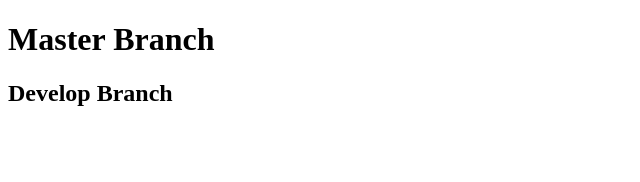
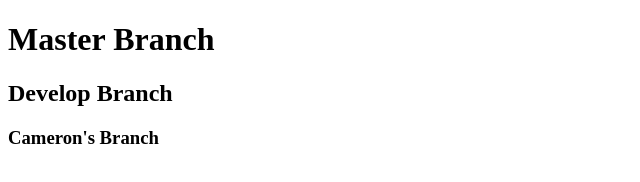
Before and after one commit to hunter-sloan98/blue-badge-server, a plain HTML site: page index.html in a window 1280 px wide. Shown: the whole page, without its empty margins (0-640 px from the left). Drawn offline with Linux system fonts and the light colour scheme.

Commit message:
Cameron's Branch

```diff
--- a/index.html
+++ b/index.html
@@ -9,5 +9,6 @@
 <body>
   <h1>Master Branch</h1>
   <h2>Develop Branch</h2>
+  <h3>Cameron's Branch</h3>
 </body>
 </html>
```
